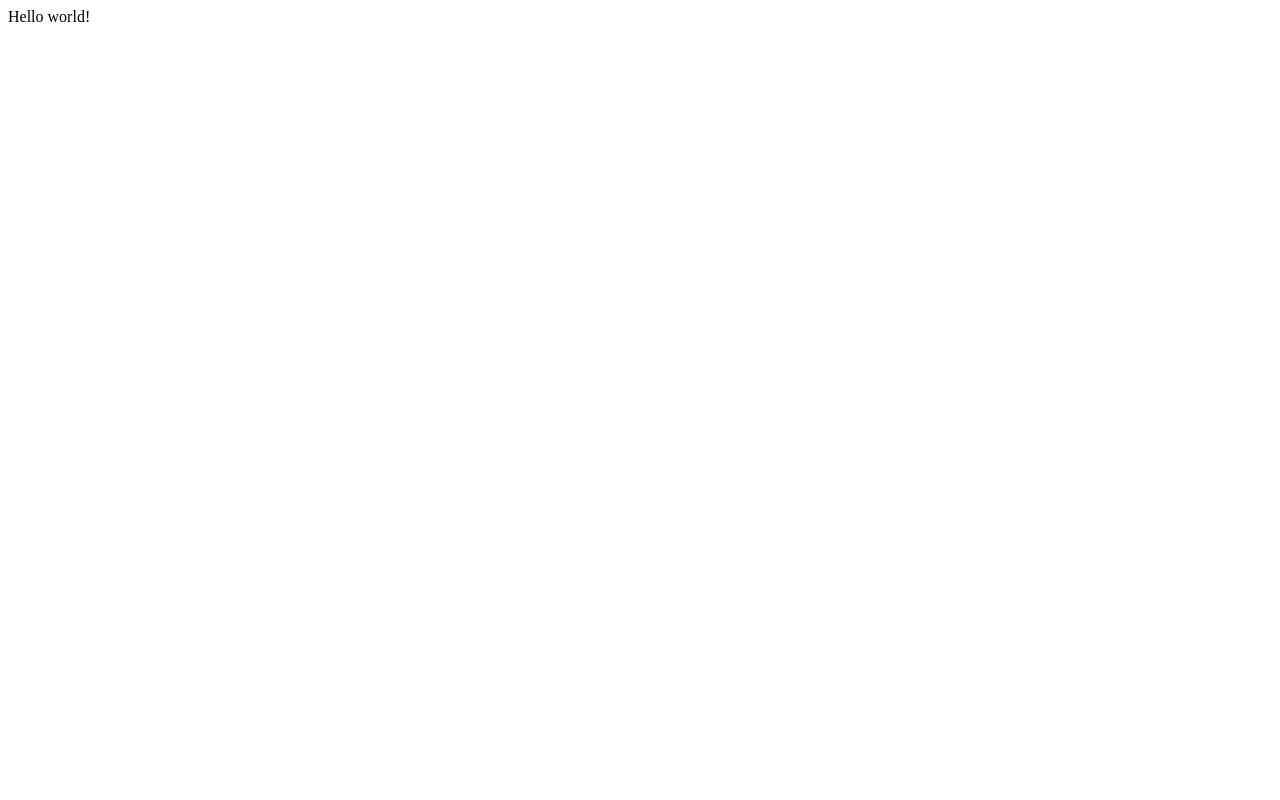
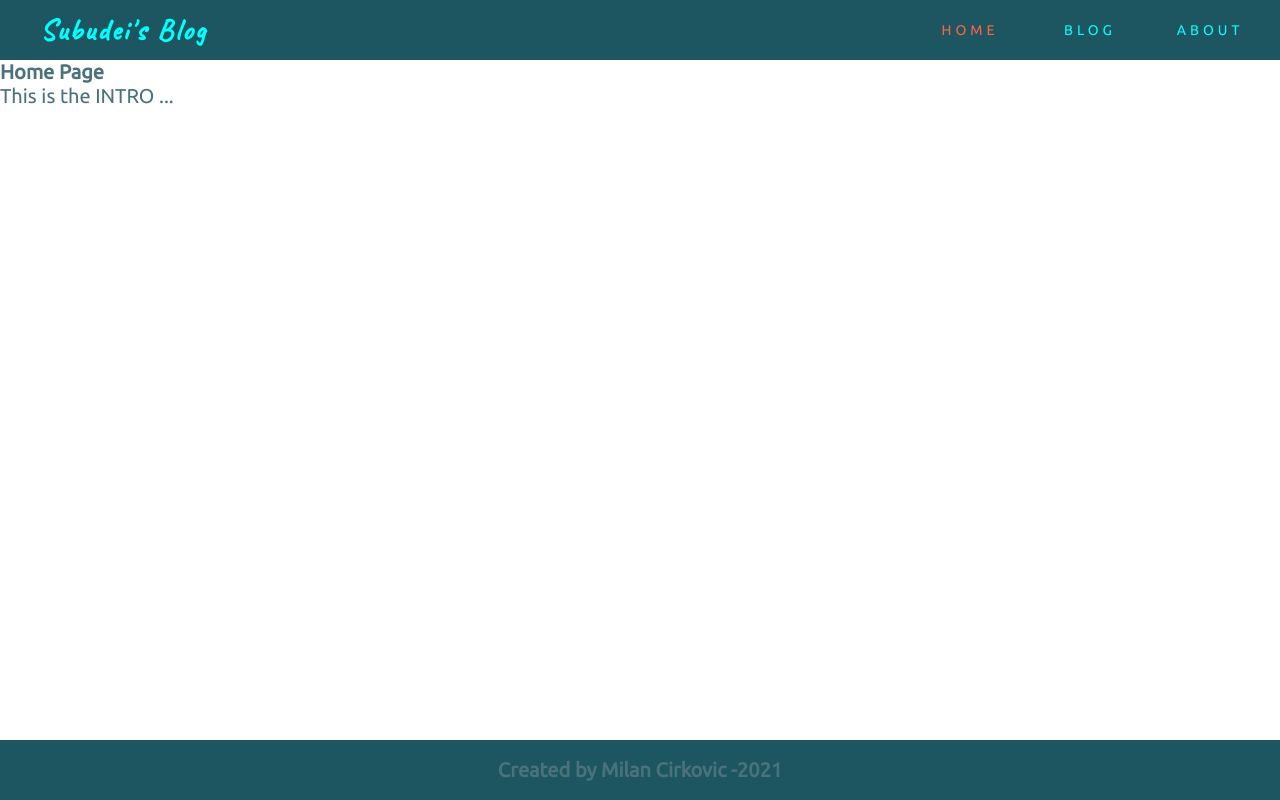
Before and after one commit to subudei/gatsby-blog-21, a Gatsby site: page / in a window 1280 px wide. Built offline with nearby package versions, Linux system fonts and the light colour scheme; Gatsby itself is replaced by a stand-in of ours.

Commit message:
first commit

```diff
--- a/gatsby-config.js
+++ b/gatsby-config.js
@@ -1,10 +1,7 @@
-/**
- * Configure your Gatsby site with this file.
- *
- * See: https://www.gatsbyjs.com/docs/gatsby-config/
- */
-
 module.exports = {
-  /* Your site config here */
-  plugins: [],
+  siteMetadata: {
+    title: `Subudei's Blog`,
+    author: `Milan Cirkovic`,
+  },
+  plugins: [`gatsby-plugin-sass`],
 }
--- /dev/null
+++ b/src/components/footer/footer.jsx
@@ -0,0 +1,22 @@
+import React from "react"
+import "./footer.styles.scss"
+import { graphql, useStaticQuery } from "gatsby"
+
+function Footer() {
+  const data = useStaticQuery(graphql`
+    query {
+      site {
+        siteMetadata {
+          author
+        }
+      }
+    }
+  `)
+  return (
+    <div className="footer__container">
+      <h1>Created by {data.site.siteMetadata.author} -2021</h1>
+    </div>
+  )
+}
+
+export default Footer
--- /dev/null
+++ b/src/components/footer/footer.styles.scss
@@ -0,0 +1,8 @@
+.footer__container {
+  display: flex;
+  width: 100%;
+  height: 3rem;
+  background-color: #1d5661;
+  align-items: center;
+  justify-content: center;
+}
--- /dev/null
+++ b/src/components/header/header.jsx
@@ -0,0 +1,57 @@
+import { Link, graphql, useStaticQuery } from "gatsby"
+import React from "react"
+import "./header.styles.scss"
+
+function Header() {
+  const data = useStaticQuery(graphql`
+    query {
+      site {
+        siteMetadata {
+          title
+        }
+      }
+    }
+  `)
+  return (
+    <div className="header__container">
+      <div className="header__logo__home">
+        <Link className="header__logo__link" to="/">
+          <h1 className="header__logo__title">
+            {data.site.siteMetadata.title}
+          </h1>
+        </Link>
+      </div>
+      <ul className="header__menu">
+        <li>
+          <Link
+            className="header__menu__item"
+            activeClassName="active__header__menu__item"
+            to="/"
+          >
+            home
+          </Link>
+        </li>
+        <li>
+          <Link
+            className="header__menu__item"
+            activeClassName="active__header__menu__item"
+            to="/blog"
+          >
+            blog
+          </Link>
+        </li>
+        <li>
+          <Link
+            className="header__menu__item"
+            activeClassName="active__header__menu__item"
+            to="/about"
+          >
+            about
+          </Link>
+        </li>
+      </ul>
+    </div>
+  )
+}
+
+export default Header
--- /dev/null
+++ b/src/components/header/header.styles.scss
@@ -0,0 +1,64 @@
+@import url("https://fonts.googleapis.com/css2?family=Caveat&display=swap");
+.header__container {
+  background-color: #1d5661;
+  display: flex;
+  width: 100%;
+  height: 3rem;
+
+  .header__logo__home {
+    display: flex;
+    height: 100%;
+    min-width: 11rem;
+    margin: auto;
+    margin-left: 0;
+
+    .header__logo__link {
+      margin: auto;
+      margin-left: 2rem;
+      text-decoration: none;
+      height: 3rem;
+
+      .header__logo__title {
+        display: flex;
+        align-items: center;
+        height: 3rem;
+        margin: auto;
+        font-family: "Caveat", cursive;
+        font-size: 1.5rem;
+        color: rgb(0, 255, 255);
+        letter-spacing: 0.1rem;
+      }
+    }
+  }
+
+  .header__menu {
+    display: flex;
+    height: 100%;
+    min-width: 10rem;
+    margin: auto;
+    margin-right: 0;
+    list-style: none;
+
+    .header__menu__item {
+      text-decoration: none;
+      width: 5rem;
+      height: 3rem;
+      display: flex;
+      justify-content: center;
+      align-items: center;
+      margin-right: 1rem;
+      color: rgb(0, 255, 255);
+      font-size: 0.7rem;
+      text-transform: uppercase;
+      letter-spacing: 0.2rem;
+
+      &:hover {
+        color: rgb(255, 255, 255);
+        transition: 200ms;
+      }
+    }
+    .active__header__menu__item {
+      color: tomato;
+    }
+  }
+}
--- /dev/null
+++ b/src/components/layout/layout.jsx
@@ -0,0 +1,19 @@
+import React from "react"
+import "./layout.styles.scss"
+
+import Header from "../header/header"
+import Footer from "../footer/footer"
+
+function Layout(props) {
+  return (
+    <div className="layout__container">
+      <div className="layout__content">
+        <Header />
+        {props.children}
+      </div>
+      <Footer />
+    </div>
+  )
+}
+
+export default Layout
--- /dev/null
+++ b/src/components/layout/layout.styles.scss
@@ -0,0 +1,23 @@
+$color1: #49727a;
+$color2: #68a2ad;
+$color3: #3499ad;
+$blog: #ad5911;
+$blog2: #1d5661;
+@import url("https://fonts.googleapis.com/css2?family=Ubuntu&display=swap");
+* {
+  margin: 0;
+  padding: 0;
+  box-sizing: border-box;
+  font-size: 20px;
+  font-family: "Ubuntu", sans-serif;
+  color: $color1;
+}
+.layout__container {
+  display: flex;
+  flex-direction: column;
+  min-height: 100vh;
+
+  .layout__content {
+    flex-grow: 1;
+  }
+}
--- a/src/pages/index.js
+++ b/src/pages/index.js
@@ -1,5 +1,13 @@
 import React from "react"
+import Layout from "../components/layout/layout"
 
 export default function Home() {
-  return <div>Hello world!</div>
+  return (
+    <div>
+      <Layout>
+        <h1>Home Page</h1>
+        <p>This is the INTRO ...</p>
+      </Layout>
+    </div>
+  )
 }
```
Also changed, not shown: package.json (+6 -3 lines), src/pages/about.jsx (added, +13 -0 lines), src/pages/blogPage.jsx (added, +40 -0 lines), 1 other file.
